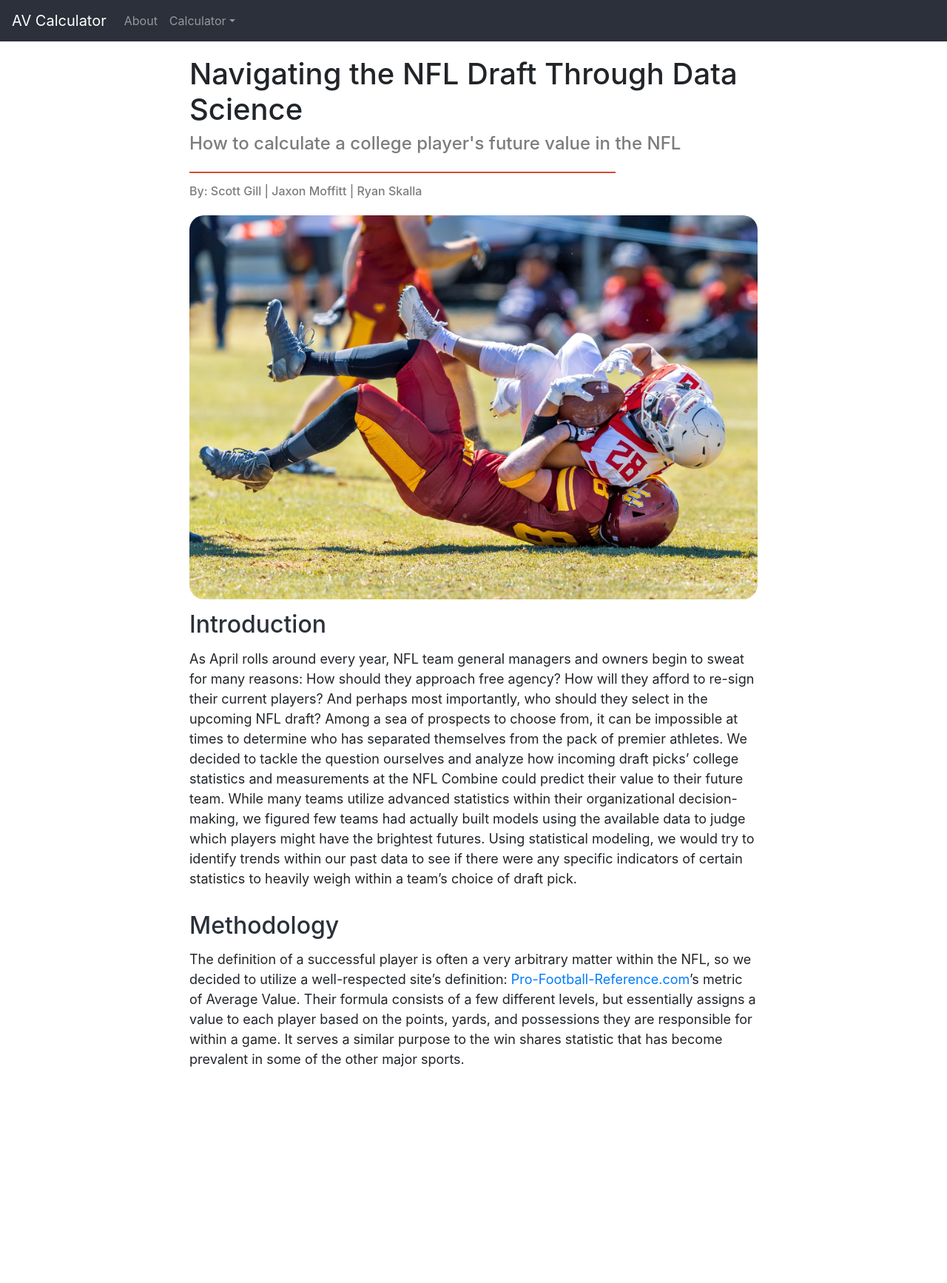
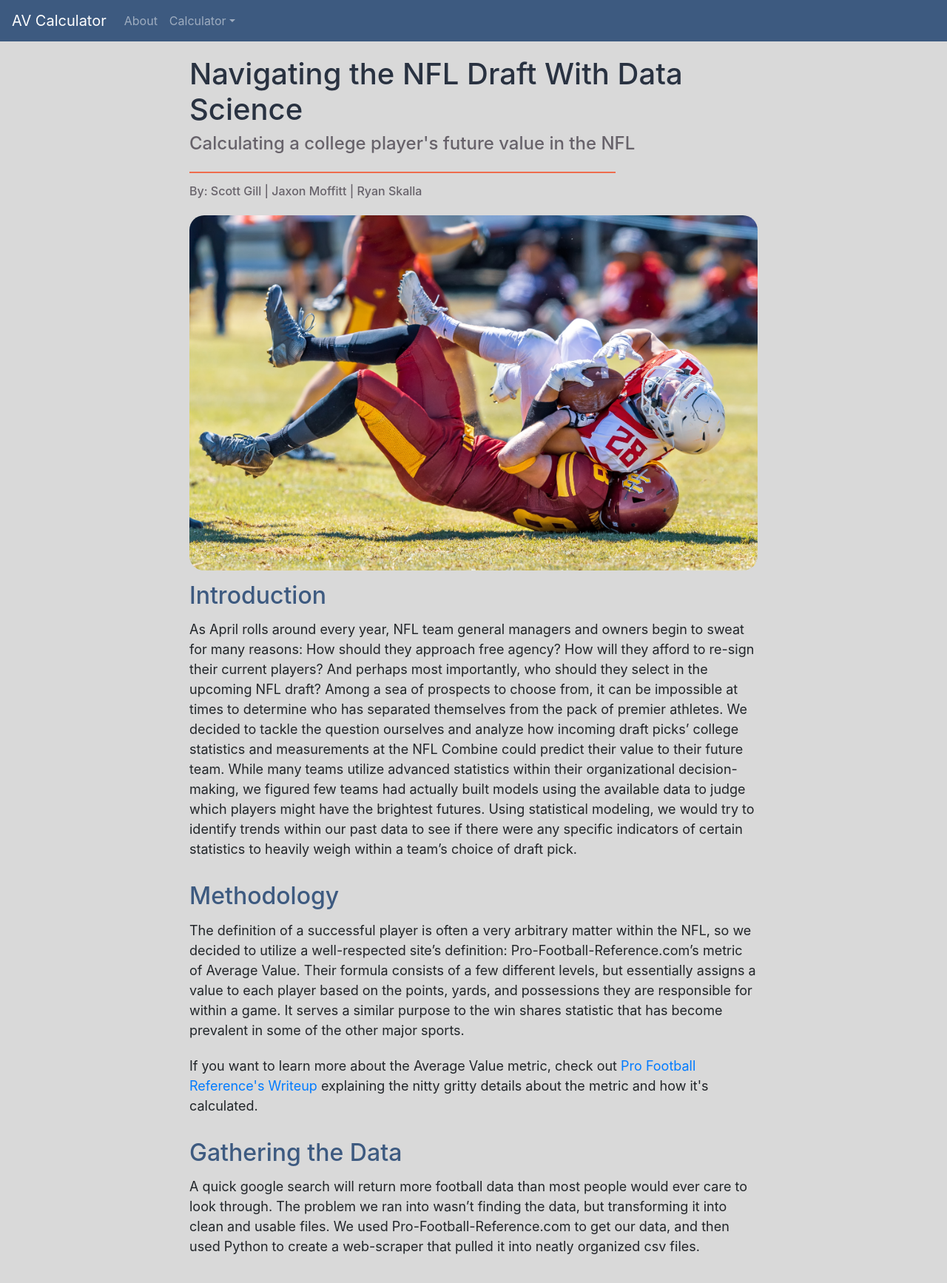
Before and after one commit to JaxonMoffitt/sports-analytics-project, a React (Create React App) app: page / in a window 1280 px wide. Shown: the top 1734 px of the page at 74% size. Built offline with nearby package versions, Linux system fonts and the light colour scheme.

Commit message:
CSS Changes

```diff
--- a/src/App.css
+++ b/src/App.css
@@ -9,8 +9,9 @@
   transition: 0.3s;
   width: 40%;
   text-align: center;
-  border-radius: 20px;
+  border-radius: 20px !important;
   margin: 20px;
+  ;
 }
 
 /* On mouse-over, add a deeper shadow */
@@ -26,3 +27,16 @@
 .center {
   text-align: center;
 }
+
+body {
+  background-image: linear-gradient(to bottom, #D9D9D9, #D9D9D9);
+}
+
+button.btn.btn-primary {
+  background: #3D5A80}
+
+.form-control {
+  margin-left: 40% !important;
+  margin-right: 40% !important;
+  width: 20% !important;
+}
--- a/src/Components/About.css
+++ b/src/Components/About.css
@@ -1,6 +1,5 @@
 .App-logo {
-    width: 100%;
-    height: 75%;
+    height: 30em;
     object-fit: cover;
     pointer-events: none;
     border-radius: 20px;
@@ -33,13 +32,14 @@ h1 {
     overflow-wrap: normal;
     width: 60%;
     padding-top: 20px;
+    color: #293241;
 }
 
 h4, h6 {
     text-align: left;
     overflow-wrap: normal;
     width: 60%;
-    color: #7C7C7C;
+    color: #67626A;
 }
 
 .body-text {
@@ -54,13 +54,13 @@ h4, h6 {
     text-align: left;
     overflow-wrap: normal;
     width: 60%;
-    color: #2B303A;
+    color: #3D5A80;
     padding-top: 15px;
 }
 
 .line {
     content: " ";
-    border: 1px solid #D64933;
+    border: 1px solid #EE6C4D;
     margin-top: 15px;
     margin-bottom: 15px;
     margin-left: 20%;
--- a/src/Components/About.js
+++ b/src/Components/About.js
@@ -6,10 +6,10 @@ function About() {
   return (
     <span>
         <div style={{display: 'flex',  justifyContent:'center'}} >
-            <h1>Navigating the NFL Draft Through Data Science</h1>
+            <h1>Navigating the NFL Draft With Data Science</h1>
         </div>
         <div style={{display: 'flex', justifyContent:'center'}} >
-            <h4>How to calculate a college player's future value in the NFL</h4>
+            <h4>Calculating a college player's future value in the NFL</h4>
         </div>
         <div style={{display: 'flex', justifyContent:'center'}} >
             <p className="line"></p>
@@ -18,26 +18,35 @@ function About() {
             <h6>By: Scott Gill | Jaxon Moffitt | Ryan Skalla</h6>
         </div>
         <div style={{display: 'flex',  justifyContent:'center'}} >
-            <img src={headerImage} className="App-logo align" alt="logo" width='100%' height='100%'/>
+            <img src={headerImage} className="App-logo align" alt="logo" width='100%' height='50%'/>
         </div>
         <div style={{display: 'flex',  justifyContent:'center'}} >
             <h2 className="header-text">Introduction</h2>
         </div>
         <div style={{display: 'flex',  justifyContent:'center'}} >
             <p className="body-text">
-            As April rolls around every year, NFL team general managers and owners begin to sweat for many reasons: How should they approach free agency? How will they afford to re-sign their current players? And perhaps most importantly, who should they select in the upcoming NFL draft? Among a sea of prospects to choose from, it can be impossible at times to determine who has separated themselves from the pack of premier athletes. We decided to tackle the question ourselves and analyze how incoming draft picks’ college statistics and measurements at the NFL Combine could predict their value to their future team. While many teams utilize advanced statistics within their organizational decision-making, we figured few teams had actually built models using the available data to judge which players might have the brightest futures. Using statistical modeling, we would try to identify trends within our past data to see if there were any specific indicators of certain statistics to heavily weigh within a team’s choice of draft pick.
-            </p>
+            As April rolls around every year, NFL team general managers and owners begin to sweat for many reasons: How should they approach free agency? How will they afford to re-sign their current players? And perhaps most importantly, who should they select in the upcoming NFL draft? Among a sea of prospects to choose from, it can be impossible at times to determine who has separated themselves from the pack of premier athletes. We decided to tackle the question ourselves and analyze how incoming draft picks’ college statistics and measurements at the NFL Combine could predict their value to their future team. While many teams utilize advanced statistics within their organizational decision-making, we figured few teams had actually built models using the available data to judge which players might have the brightest futures. Using statistical modeling, we would try to identify trends within our past data to see if there were any specific indicators of certain statistics to heavily weigh within a team’s choice of draft pick.</p>
         </div>
         <div style={{display: 'flex',  justifyContent:'center'}} >
             <h2 className="header-text">Methodology</h2>
         </div>
         <div style={{display: 'flex',  justifyContent:'center'}} >
             <p className="body-text">
-            The definition of a successful player is often a very arbitrary matter within the NFL, so we decided to utilize a well-respected site’s definition: <a href="https://www.pro-football-reference.com/">Pro-Football-Reference.com</a>’s metric of Average Value. Their formula consists of a few different levels, but essentially assigns a value to each player based on the points, yards, and possessions they are responsible for within a game. It serves a similar purpose to the win shares statistic that has become prevalent in some of the other major sports.
-            </p>
+            The definition of a successful player is often a very arbitrary matter within the NFL, so we decided to utilize a well-respected site’s definition: Pro-Football-Reference.com’s metric of Average Value. Their formula consists of a few different levels, but essentially assigns a value to each player based on the points, yards, and possessions they are responsible for within a game. It serves a similar purpose to the win shares statistic that has become prevalent in some of the other major sports.        </p>
+            </div>
+
+        <div style={{display: 'flex',  justifyContent:'center'}} >
+            <p className="body-text">
+        If you want to learn more about the Average Value metric, check out <a href="https://www.pro-football-reference.com/blog/index37a8.html">Pro Football Reference's Writeup</a> explaining the nitty gritty details about the metric and how it's calculated. </p>
         </div>
 
+        <div style={{display: 'flex',  justifyContent:'center'}} >
+            <h2 className="header-text">Gathering the Data</h2>
+        </div>
 
+        <div style={{display: 'flex',  justifyContent:'center'}} >
+            <p className="body-text">
+            A quick google search will return more football data than most people would ever care to look through. The problem we ran into wasn’t finding the data, but transforming it into clean and usable files. We used Pro-Football-Reference.com to get our data, and then used Python to create a web-scraper that pulled it into neatly organized csv files. </p>            </div>
 
         <div style={{display: 'flex',  justifyContent:'center', height: '500px'}} >
             <p></p>
--- a/src/Components/Nav.css
+++ b/src/Components/Nav.css
@@ -1,7 +1,7 @@
 .color-nav {
-    background-color: #2B303A;
+    background-color: #3D5A80;
 }
 
 .navbar-brand {
-    color: #EEE5E9;
+    color: #F1FAEE;
 }
--- a/src/Components/OLB_tile.js
+++ b/src/Components/OLB_tile.js
@@ -48,11 +48,14 @@ export class OLB_tile extends React.Component {
         return (
             <span>
                 <h1 className="center">Outside Linebacker</h1>
-                <div style={{display: 'flex',  justifyContent:'center', alignItems:'center', height: '75vh'}}>
+                <div style={{display: 'flex',  justifyContent:'center', alignItems:'center', height: '60vh'}}>
                     <div className="card">
+                        <br />
                         <p>Predicted Approximate Value:</p>
                         <div className="container">
                             <h2><b>{this.state.approximateValue}</b></h2>
+                            <p>Per Game</p>
+                            <br />
                             <Form>
                                 <Form.Group>
                                     <Form.Label>Tackles For Loss</Form.Label>
--- a/src/Components/QB_tile.js
+++ b/src/Components/QB_tile.js
@@ -47,11 +47,14 @@ export class QB_tile extends React.Component {
         return (
             <span>
                 <h1 className="center">Quarterback</h1>
-                <div style={{display: 'flex',  justifyContent:'center', alignItems:'center', height: '75vh'}}>
+                <div style={{display: 'flex',  justifyContent:'center', alignItems:'center', height: '60vh'}}>
                     <div className="card">
+                        < br/>
                         <p>Predicted Approximate Value:</p>
                         <div className="container">
                             <h2><b>{this.state.approximateValue}</b></h2>
+                            <p>Per Game</p>
+                            <br/>
                             <Form>
                                 <Form.Group>
                                     <Form.Label>Passing Yards</Form.Label>
--- a/src/Components/WR_tile.js
+++ b/src/Components/WR_tile.js
@@ -47,11 +47,14 @@ export class WR_tile extends React.Component {
         return (
             <span>
                 <h1 className="center">Wide Receiver</h1>
-                <div style={{display: 'flex',  justifyContent:'center', alignItems:'center', height: '75vh'}}>
+                <div style={{display: 'flex',  justifyContent:'center', alignItems:'center', height: '60vh'}}>
                     <div className="card">
+                        <br/>
                         <p>Predicted Approximate Value:</p>
                         <div className="container">
                             <h2><b>{this.state.approximateValue}</b></h2>
+                            <p>Per Game</p>
+                            <br/>
                             <Form>
                                 <Form.Group>
                                     <Form.Label>Receptions</Form.Label>
```
